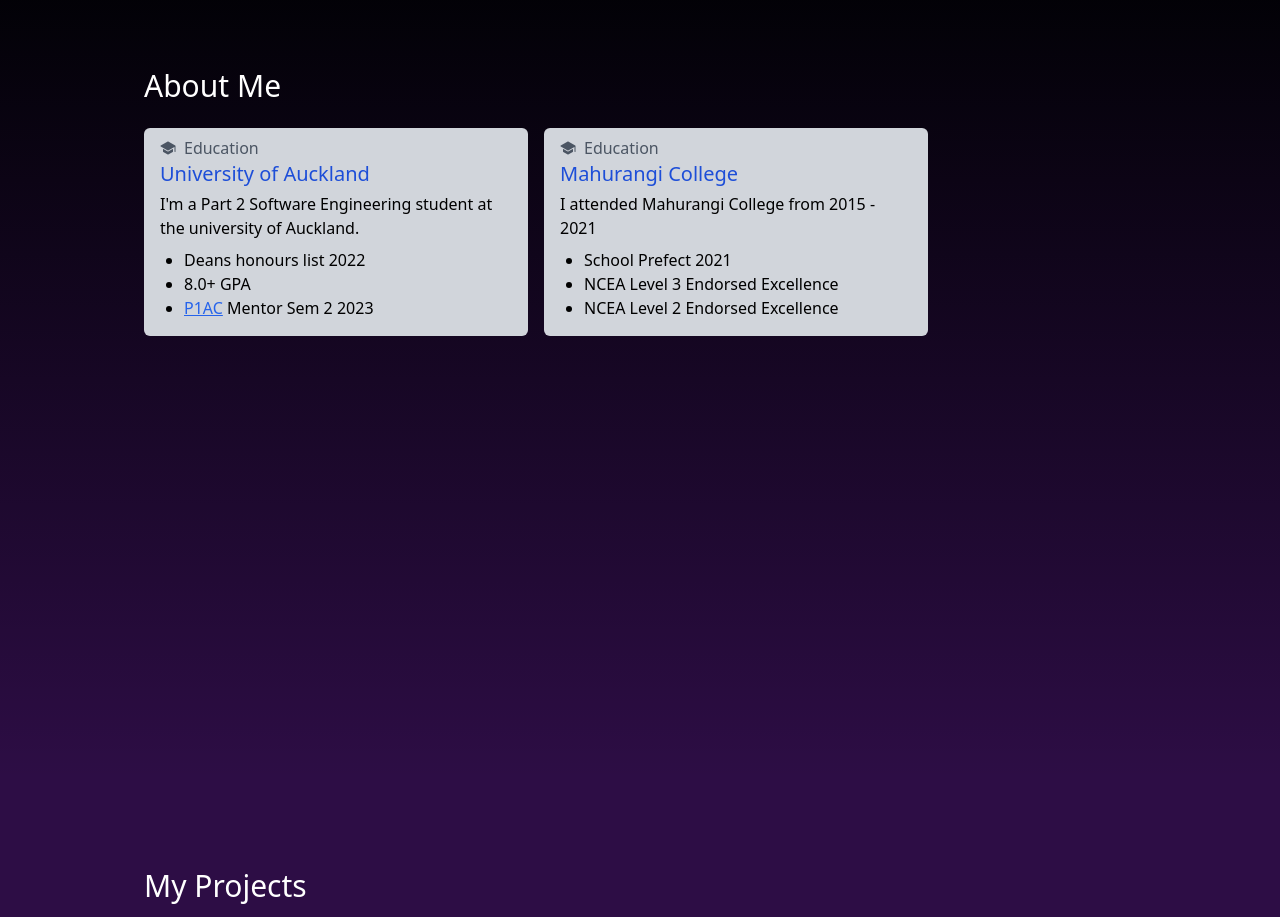
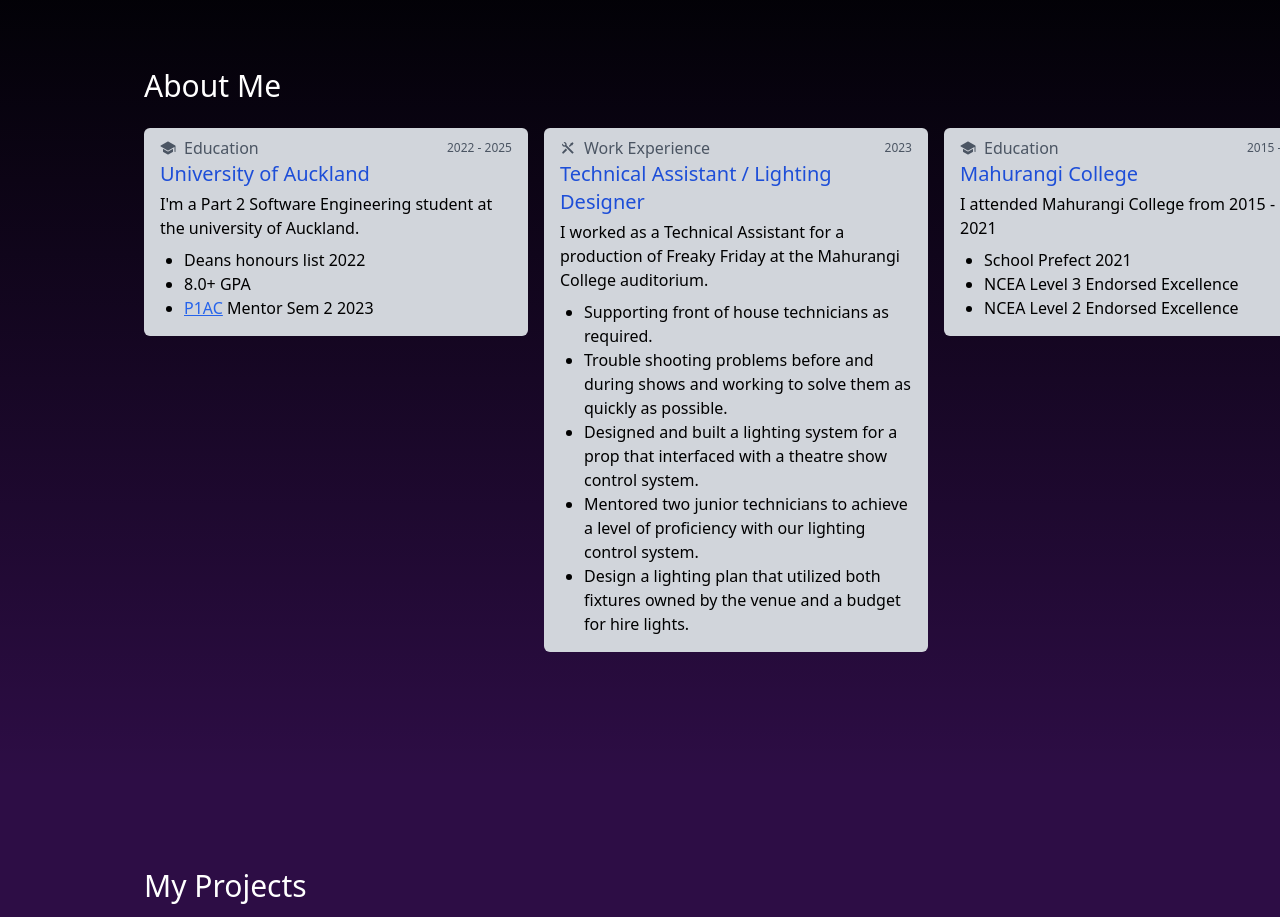
Before and after one commit to ben-732/ben-732.github.io, a React (Create React App) app: page / in a window 1280 px wide. Shown: the part 820-1737 px from the top of the page. Built offline with nearby package versions, Linux system fonts and the light colour scheme.

Commit message:
Stylistic change ✨,  dates and work experience

```diff
--- a/src/About.tsx
+++ b/src/About.tsx
@@ -1,15 +1,22 @@
 import React from "react";
 import { IoSchool } from "react-icons/io5";
+import { RiToolsFill } from "react-icons/ri";
 
 const educationType = {
   name: "Education",
   icon: <IoSchool />,
 };
 
+const workType = {
+  name: "Work Experience",
+  icon: <RiToolsFill />,
+};
+
 const sections = [
   {
     title: "University of Auckland",
     type: educationType,
+    date: "2022 - 2025",
     body: (
       <>
         I'm a Part 2 Software Engineering student at the university of Auckland.
@@ -29,8 +36,46 @@
       </>
     ),
   },
+
+  {
+    title: "Technical Assistant / Lighting Designer",
+    type: workType,
+    date: "2023",
+
+    body: (
+      <>
+        <div className="mb-2">
+          I worked as a Technical Assistant for a production of Freaky Friday at
+          the Mahurangi College auditorium.
+        </div>
+        <ul className="list-disc mt-2">
+          <li className="ml-6">
+            Supporting front of house technicians as required.
+          </li>
+          <li className="ml-6">
+            Trouble shooting problems before and during shows and working to
+            solve them as quickly as possible.
+          </li>
+          <li className="ml-6">
+            Designed and built a lighting system for a prop that interfaced with
+            a theatre show control system.
+          </li>
+          <li className="ml-6">
+            Mentored two junior technicians to achieve a level of proficiency
+            with our lighting control system.
+          </li>
+          <li className="ml-6">
+            Design a lighting plan that utilized both fixtures owned by the
+            venue and a budget for hire lights.
+          </li>
+        </ul>
+      </>
+    ),
+  },
   {
     title: "Mahurangi College",
+    date: "2015 - 2021",
+
     type: educationType,
 
     body: (
@@ -53,7 +98,7 @@
         <span className="text-white text-3xl lg:ml-4 mt-2 font-extralight mb-4 block">
           About Me
         </span>
-        <div className="flex">
+        <div className="flex items-start">
           {sections.map((s, i) => (
             <div
               className="text-black lg:ml-4 mt-2 w-96 bg-gray-300 p-4 rounded-md"
@@ -62,6 +107,8 @@
               <div className="flex -mt-2 items-center text-gray-600">
                 <span className="mr-2"> {s.type?.icon}</span>
                 <span className="">{s.type?.name}</span>
+                <span className="flex-grow" />
+                <span className="text-xs">{s.date}</span>
               </div>
               <span className="text-xl font-medium block text-blue-700 mb-1">
                 {s.title}
--- a/src/Projects.tsx
+++ b/src/Projects.tsx
@@ -79,7 +79,9 @@
         his brand, focusing on a clean, simple and modern design that was
         accessible to mobile devices, a large portion of his user base.
         <br /> <br />I then implemented the website, building on top of the
-        existing tech stack.
+        existing tech stack. I utilised ChakraUI to give the website a seamless
+        modern look with minimal effort and wrote a custom wrapper to handle
+        requesting the api endpoints.
       </>
     ),
     technologies: ["React", "ChakraUI", "TypeScript"],
```
